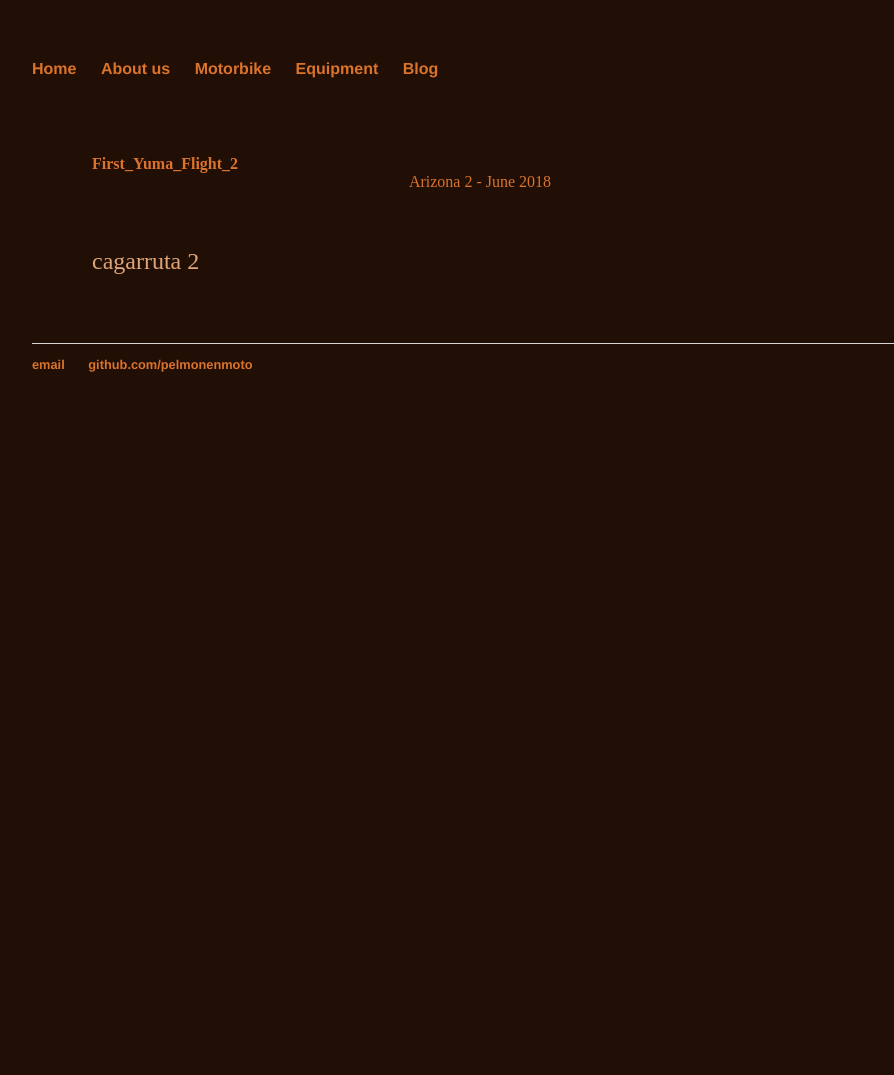
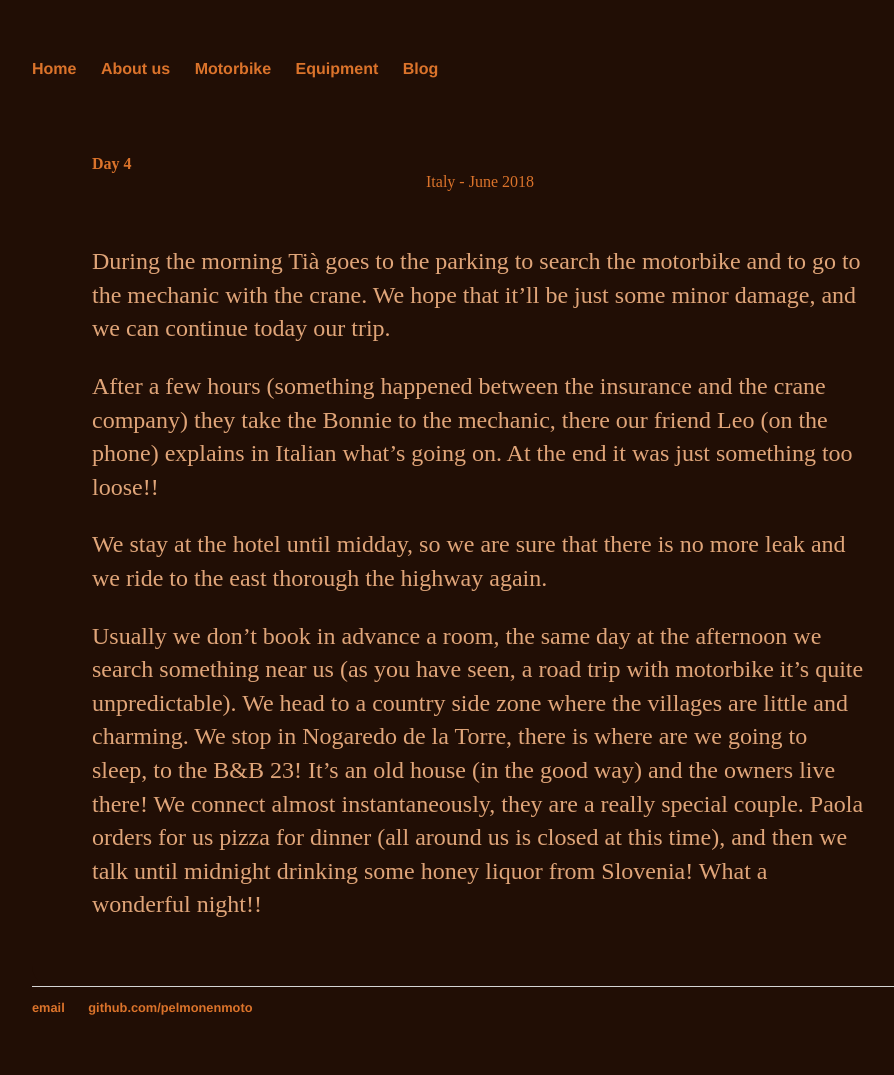
Before and after one commit to PepGonella/pelmonenmoto.github.io, a Jekyll site: the page built from _etapes/2018-06-21-day4.md, in a window 1280 px wide. Shown: the whole page, without its empty margins (160-1054 px from the left). Built offline with Jekyll 4.4.1, drawn with Linux system fonts in a browser that asks for light colours; before the commit the page ends 900 px from its top, so only the background shows below that.

Commit message:
uploading da y4

```diff
--- a/_etapes/2018-06-21-day4.md
+++ b/_etapes/2018-06-21-day4.md
@@ -1,15 +1,21 @@
 ---
 layout: post
-title: First_Yuma_Flight_2
+title: Day 4
 description:
 type: photos
 destination: pelmonenmoto
 category: etapes
 subcat: Private Pilot2
-location: Arizona 2
+location: Italy
 image: /pictures/thumbs/canaldam.png
 permalink:
 publish: yes
 ---
 
-cagarruta 2
+During the morning Tià goes to the parking to search the motorbike and to go to the mechanic with the crane. We hope that it'll be just some minor damage, and we can continue today our trip.
+
+After a few hours (something happened between the insurance and the crane company) they take the Bonnie to the mechanic, there our friend Leo (on the phone) explains in Italian what's going on. At the end  it was just something too loose!!
+
+We stay at the hotel until midday, so we are sure that there is no more leak and we ride to the east thorough the highway again.
+
+Usually we don't book in advance a room, the same day at the afternoon we search something near us (as you have seen, a road trip with motorbike it's quite unpredictable). We head to a country side zone where the villages are little and charming. We stop in Nogaredo de la Torre, there is where are we going to sleep, to the B&B 23! It's an old house (in the good way) and the owners live there! We connect almost instantaneously, they are a really special couple. Paola orders for us pizza for dinner (all around us is closed at this time), and then we talk until midnight drinking some honey liquor from Slovenia! What a wonderful night!!
```
